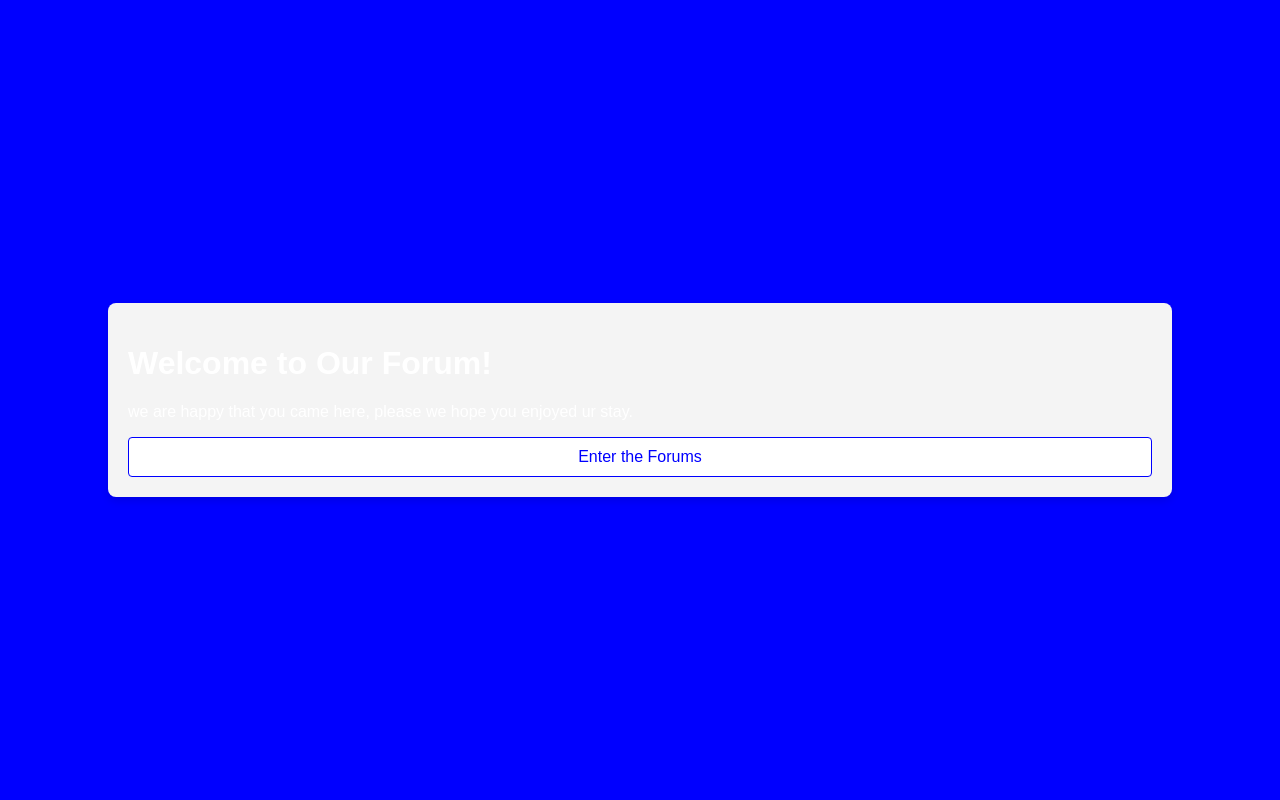
After one commit to IceBearSYK/AgileProj, a Flask app: page /HomePage in a window 1280 px wide. The commit adds this page. Run offline with Flask 3, Linux system fonts and the light colour scheme.

Commit message:
created some changes to main pages, and made a and made a start on the forums pages.

```diff
--- a/app/routes.py
+++ b/app/routes.py
@@ -2,40 +2,53 @@ from flask import session, render_template, request, flash, redirect, url_for
 from app import app, db
 from werkzeug.security import generate_password_hash, check_password_hash
 from app.model import User
+@app.route("/")
+def home():
+    return redirect("/login")
 
 @app.route('/login', methods=['GET', 'POST'])
 def login():
     if request.method == 'POST':
         username = request.form['username']
-        email = request.form['email']
         password = request.form['password']
 
-        if User.query.filter_by(username==username).first() and check_password_hash(User.password, password): #//checks to see if the username and password matches the username and encrypted password in the database
-            session['user'] = User.usrID #if username/password match;  creates a seesion using users id
+        user = User.query.filter_by(username=username).first()
+        if user and check_password_hash(user.password, password):
+            session['user'] = user.usrID
+            return render_template('HomePage.html')
+        else:
+            flash("Invalid username or password")
+            return render_template('loginpage.html')
     return render_template('loginpage.html')
+
 @app.route('/signup', methods=['GET', 'POST'])
 def signup():
     if request.method == 'POST':
-
         email = request.form['email']
         username = request.form['username']
         password = request.form['password']
         confirmpsw = request.form['confpsw']
+
         if password != confirmpsw:
-            flash("passwords do not match")
-            return redirect(url_for('signup'))
-        if User.query.filter((User.username==username)).first():# checks to see if username is already in the database.
-            flash("username already exists")
-            return redirect(url_for('signup'))
-        if User.query.filter((User.email == email)).first():
-            flash("email already exists")
-            return redirect(url_for('signup'))
+            flash("Passwords do not match")
+            return render_template('signup.html')
 
-        passwordhash = generate_password_hash(password) #encrypts the password before storing it as the password
-        newuser = User(username=username, email=email, password = passwordhash)
+        if User.query.filter_by(username=username).first():
+            flash("Username already exists")
+            return render_template('signup.html')
+
+        if User.query.filter_by(email=email).first():
+            flash("Email already exists")
+            return render_template('signup.html')
+
+        passwordhash = generate_password_hash(password)
+        newuser = User(username=username, email=email, password=passwordhash)
         db.session.add(newuser)
         db.session.commit()
         flash("Successfully signed up. Thank you!")
-        return redirect(url_for('login'))
-    else:
-         return render_template('signup.html')
+        return render_template('loginpage.html')
+    return render_template('signup.html')
+
+@app.route("/HomePage")
+def MainPage():
+    return render_template('HomePage.html')
--- /dev/null
+++ b/app/static/HomePage.css
@@ -0,0 +1,46 @@
+/* Styles for the overall page and content container */
+body {
+    background-color: blue; /* Sets the page background to blue */
+    color: white; /* Sets text color to white for contrast */
+    font-family: Arial, sans-serif; /* Example font */
+    margin: 0;
+    padding: 0;
+    display: flex;
+    justify-content: center;
+    align-items: center;
+    height: 100vh; /* Makes the container center vertically */
+}
+
+.content-container {
+    width: 80%; /* Adjust width as needed */
+    padding: 20px;
+    box-shadow: 0 4px 8px rgba(0, 0, 0, 0.1); /* Adds subtle shadow */
+    background-color: #f4f4f4; /* Light grey background for the container */
+    border-radius: 8px;
+}
+
+/* Styles specific to the footer button */
+.footer-button {
+    display: block; /* Makes the button extend full container width */
+    width: 100%;
+    padding: 10px 20px;
+    background-color: white;
+    color: blue;
+    border: 1px solid blue;
+    border-radius: 4px;
+    font-size: 16px;
+    cursor: pointer;
+    transition: background-color 0.3s, color 0.3s; /* Smooth transition for hover effects */
+}
+
+.footer-button:hover {
+    background-color: blue;
+    color: white;
+}
+
+/* Optional: Responsive adjustments */
+@media (max-width: 768px) {
+    .content-container {
+        width: 95%;
+    }
+}
--- /dev/null
+++ b/app/templates/Forums.html
@@ -0,0 +1,3 @@
+<div>hello
+
+</div>
--- /dev/null
+++ b/app/templates/HomePage.html
@@ -0,0 +1,25 @@
+<!DOCTYPE html>
+<html lang="en">
+<head>
+    <meta charset="UTF-8">
+    <meta name="viewport" content="width=device-width, initial-scale=1.0">
+    <title>Welcome to Our Forum</title>
+    <link rel="stylesheet" href="/app/static/HomePage.css">
+</head>
+<body>
+    <div class="content-container">
+        <header>
+            <h1>Welcome to Our Forum!</h1>
+            <p>
+                we are happy that you came here, please we hope you enjoyed ur stay.
+            </p>
+        </header>
+        <footer>
+            <button onclick="location.href='Forums.html'" class="footer-button">Enter the Forums</button>
+        </footer>
+    </div>
+    <script>
+        // Optional: JavaScript for enhanced functionality, like more complex button actions
+    </script>
+</body>
+</html>
--- a/app/templates/loginpage.html
+++ b/app/templates/loginpage.html
@@ -26,6 +26,7 @@
                 </div>
                 <button id="loginButton" type="submit" class = "button">Login</button>
             </form>
+
             <p class="forgotpassword">
                 <a href = "/forgotpassword"> Forgot your password?</a>
             </p>
@@ -36,7 +37,7 @@
         </div>
 
 
-    <script src="script.js"></script>
-</div>
+    </div>
+    <script src="/app/templates/login.js"></script>
 </body>
 </html>
--- a/app/web.html
+++ /dev/null
@@ -1 +0,0 @@
-<div id="hi"></div>
```
Also changed, not shown: app/templates/login.js (added, +15 -0 lines), app/static/v.jpg (added), app/templates/forgotpassword.html (added), app/web.css (deleted), 1 other file.
